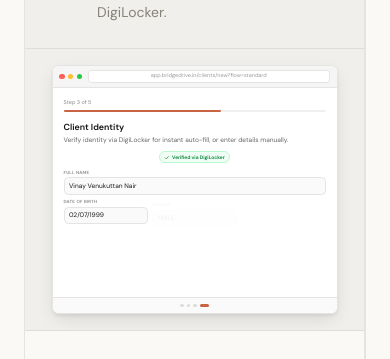
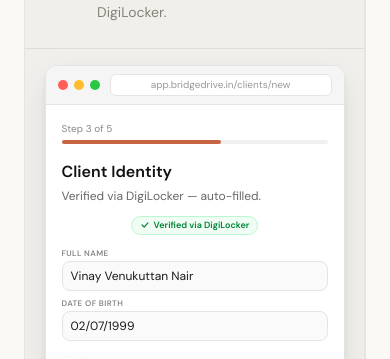
Before and after one commit to hivinaynair/bridge-landing, a Next.js app: page / in a window 390 px wide. Both pictures are taken after a click on the button 194 px from the left and 1201 px from the top of the page. Shown: the part 1264-1623 px from the top of the page. Built offline with nearby package versions, Linux system fonts and the light colour scheme.

Commit message:
fix: features section improvments for mobile

```diff
--- a/src/components/feature-visuals.tsx
+++ b/src/components/feature-visuals.tsx
@@ -692,6 +692,129 @@
           </AnimatePresence>
         </div>
       </AppChrome>
+    </div>
+  );
+}
+
+export function AdmissionsVisualMobile() {
+  const [step, setStep] = useState(0);
+
+  const advance = useCallback(() => {
+    setStep((s) => (s + 1) % 4);
+  }, []);
+
+  useEffect(() => {
+    const timeout = setTimeout(advance, STEP_DURATIONS[step]);
+    return () => clearTimeout(timeout);
+  }, [step, advance]);
+
+  return (
+    <div className="w-full max-w-[300px] mx-auto">
+      <AppChrome
+        path={
+          step === 1 || step === 2
+            ? "digilocker.meripehchaan.gov.in"
+            : "clients/new"
+        }
+        footer={<StepDots active={step} count={4} />}
+      >
+        <div className="p-4 bg-white overflow-hidden" style={{ height: 360 }}>
+          <AnimatePresence mode="wait">
+            <motion.div
+              key={step}
+              variants={stepVariants}
+              initial="initial"
+              animate="animate"
+              exit="exit"
+              className="h-full"
+            >
+              {step === 0 && <BridgeVerifyStep />}
+              {step === 1 && <SignInOtpStep />}
+              {step === 2 && <ConsentStep />}
+              {step === 3 && <FormFilledStepMobile />}
+            </motion.div>
+          </AnimatePresence>
+        </div>
+      </AppChrome>
+    </div>
+  );
+}
+
+function FormFilledStepMobile() {
+  const [visibleCount, setVisibleCount] = useState(0);
+
+  useEffect(() => {
+    let i = 0;
+    const interval = setInterval(() => {
+      if (i < FORM_FIELDS.length) {
+        i++;
+        setVisibleCount(i);
+      } else {
+        clearInterval(interval);
+      }
+    }, 220);
+    return () => clearInterval(interval);
+  }, []);
+
+  return (
+    <div className="flex flex-col">
+      <div className="mb-1 text-[10px] text-[#888]">Step 3 of 5</div>
+      <div className="w-full h-1 rounded-full bg-[#f0f0f0] mb-4">
+        <div
+          className="h-full rounded-full"
+          style={{ width: "60%", background: "var(--primary)" }}
+        />
+      </div>
+      <div className="text-base font-bold text-[#111] mb-1">
+        Client Identity
+      </div>
+      <div className="text-xs text-[#666] mb-3">
+        Verified via DigiLocker — auto-filled.
+      </div>
+      <motion.div
+        initial={{ opacity: 0, scale: 0.95 }}
+        animate={{ opacity: 1, scale: 1 }}
+        transition={{ duration: 0.3 }}
+        className="flex items-center justify-center gap-1.5 mb-3"
+      >
+        <span className="text-[9px] font-semibold text-green-700 bg-green-50 border border-green-200 px-2 py-0.5 rounded-full flex items-center gap-1">
+          <svg
+            aria-hidden="true"
+            width="10"
+            height="10"
+            viewBox="0 0 12 12"
+            fill="none"
+          >
+            <path
+              d="M2.5 6l2.5 2.5 4.5-5"
+              stroke="#15803d"
+              strokeWidth="1.5"
+              strokeLinecap="round"
+              strokeLinejoin="round"
+            />
+          </svg>
+          Verified via DigiLocker
+        </span>
+      </motion.div>
+      <div className="flex flex-col gap-1.5">
+        {FORM_FIELDS.map((f, i) => (
+          <motion.div
+            key={f.label}
+            initial={{ opacity: 0, y: 6 }}
+            animate={
+              i < visibleCount ? { opacity: 1, y: 0 } : { opacity: 0, y: 6 }
+            }
+            transition={{ duration: 0.2 }}
+          >
+            <div className="block text-[8px] font-semibold text-[#888] mb-0.5 uppercase tracking-wider">
+              {f.label}
+            </div>
+            <div className="border rounded px-2 py-1.5 text-xs text-[#1a1a1a] bg-[#fafafa] truncate">
+              {f.value}
+            </div>
+          </motion.div>
+        ))}
+      </div>
     </div>
   );
 }
@@ -1700,6 +1823,142 @@
           </div>
         </div>
       </AppChrome>
+    </div>
+  );
+}
+
+export function SchedulingVisualMobile() {
+  const [step, setStep] = useState(0);
+
+  const advance = useCallback(() => {
+    setStep((s) => (s + 1) % 2);
+  }, []);
+
+  useEffect(() => {
+    const timeout = setTimeout(advance, SCHED_STEP_DURATIONS[step]);
+    return () => clearTimeout(timeout);
+  }, [step, advance]);
+
+  return (
+    <div className="w-full max-w-[300px] mx-auto">
+      <AppChrome
+        path={step === 0 ? "clients/new" : "schedule"}
+        footer={<StepDots active={step} count={2} />}
+      >
+        <div
+          className="p-3 bg-white overflow-hidden"
+          style={{ height: 340 }}
+        >
+          <AnimatePresence mode="wait">
+            <motion.div
+              key={step}
+              variants={stepVariants}
+              initial="initial"
+              animate="animate"
+              exit="exit"
+              className="h-full"
+            >
+              {step === 0 && <SchedPickerStep />}
+              {step === 1 && <SchedCalendarStepMobile />}
+            </motion.div>
+          </AnimatePresence>
+        </div>
+      </AppChrome>
+    </div>
+  );
+}
+
+function SchedCalendarStepMobile() {
+  const days = ["MON", "TUE", "WED", "THU", "FRI"];
+  const slots = ["9 AM", "11 AM", "1 PM", "3 PM", "5 PM"];
+  const bookings: Record<string, string> = {
+    "MON-9 AM": "Ravi K.",
+    "MON-11 AM": "Priya M.",
+    "TUE-9 AM": "Arun S.",
+    "TUE-1 PM": "Meera P.",
+    "WED-11 AM": "Suresh R.",
+    "WED-3 PM": "Lakshmi T.",
+    "THU-9 AM": "Deepak N.",
+    "FRI-11 AM": "Kavya B.",
+    "FRI-3 PM": "Vikram J.",
+  };
+
+  return (
+    <div className="flex flex-col h-full">
+      <div className="flex items-center justify-between mb-3">
+        <div>
+          <div className="text-xs font-semibold text-[#111]">Swift Dzire</div>
+          <div className="text-[9px] text-[#888]">KA-01-AB-1234</div>
+        </div>
+        <div className="flex items-center gap-1 bg-green-50 border border-green-200 px-2 py-0.5 rounded-full">
+          <div className="w-1.5 h-1.5 rounded-full bg-green-500" />
+          <span className="text-[8px] font-semibold text-green-700">
+            0 conflicts
+          </span>
+        </div>
+      </div>
+      <table className="border-collapse w-full" style={{ fontSize: 9 }}>
+        <thead>
+          <tr>
+            <th className="w-8 pb-1.5" />
+            {days.map((d) => (
+              <th
+                key={d}
+                className="pb-1.5 text-center font-semibold uppercase tracking-wider"
+                style={{ color: "#aaa" }}
+              >
+                {d}
+              </th>
+            ))}
+          </tr>
+        </thead>
+        <tbody>
+          {slots.map((slot) => (
+            <tr key={slot}>
+              <td
+                className="pr-1 whitespace-nowrap text-right"
+                style={{ color: "#aaa", paddingBottom: 4 }}
+              >
+                {slot}
+              </td>
+              {days.map((day) => {
+                const key = `${day}-${slot}`;
+                const name = bookings[key];
+                return (
+                  <td key={key} className="text-center" style={{ paddingBottom: 4, paddingLeft: 1, paddingRight: 1 }}>
+                    {name ? (
+                      <div
+                        className="rounded px-0.5 py-1 font-semibold leading-none truncate"
+                        style={{
+                          background: "var(--primary)",
+                          color: "var(--primary-foreground)",
+                        }}
+                      >
+                        {name}
+                      </div>
+                    ) : (
+                      <div
+                        className="rounded border border-dashed py-1 leading-none"
+                        style={{ color: "#ddd", borderColor: "#e5e5e5" }}
+                      >
+                        —
+                      </div>
+                    )}
+                  </td>
+                );
+              })}
+            </tr>
+          ))}
+        </tbody>
+      </table>
+      <div className="mt-auto pt-2 border-t flex items-center justify-between">
+        <div className="text-[9px] text-[#aaa]">
+          Instructor Vijay · 10 sessions
+        </div>
+        <div className="text-[9px] font-semibold text-primary">
+          Auto-assigned ✓
+        </div>
+      </div>
     </div>
   );
 }
--- a/src/components/features-section.tsx
+++ b/src/components/features-section.tsx
@@ -11,10 +11,12 @@
 import { useState } from "react";
 import {
   AdmissionsVisual,
+  AdmissionsVisualMobile,
   LeadsVisual,
   PaymentsVisual,
   PaymentsVisualMobile,
   SchedulingVisual,
+  SchedulingVisualMobile,
 } from "./feature-visuals";
 import { BorderEdges } from "./ui";
 
@@ -35,6 +37,7 @@
     description:
       "Enter a student's phone number and Bridge fills in their name, photo, date of birth, and address automatically using DigiLocker.",
     visual: <AdmissionsVisual />,
+    mobileVisual: <AdmissionsVisualMobile />,
   },
   {
     id: "payments",
@@ -52,6 +55,7 @@
     description:
       "Pick a vehicle, see open slots, assign a student. Bridge prevents double-bookings and gives each student their full schedule on day one.",
     visual: <SchedulingVisual />,
+    mobileVisual: <SchedulingVisualMobile />,
   },
   {
     id: "leads",
```
